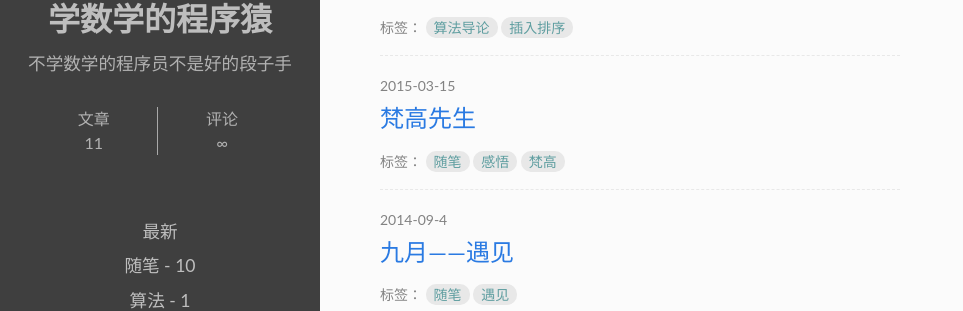
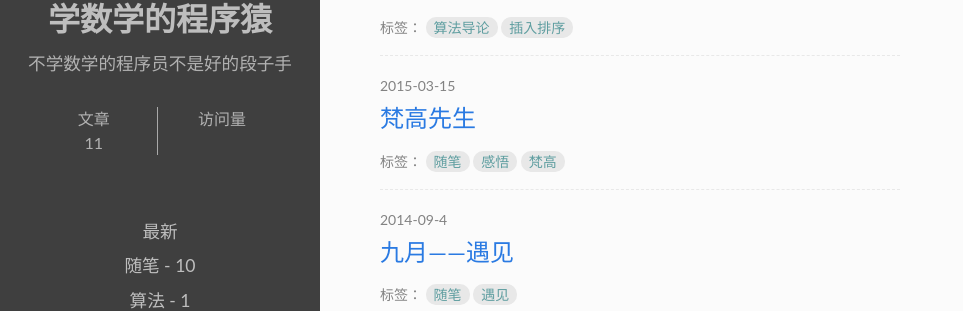
Before and after one commit to dongkuo/dongkuo.github.io, a Jekyll site: the page built from index.html, in a window 1280 px wide. Shown: the part 173-484 px from the top of the page, without its empty margins (0-963 px from the left). Built offline with Jekyll 4.4.1, drawn with Linux system fonts in a browser that asks for light colours; nearby versions of some CDN libraries; comment, search, counter and statistics services are not loaded.

Commit message:
加入51la统计

```diff
--- a/_includes/header.html
+++ b/_includes/header.html
@@ -9,9 +9,9 @@
 				<p>{{site.posts.size}}</p>
 			</div>
 			<div>
-				<p>评论</p>
+				<p>访问量</p>
 				<p>
-					∞
+					<script language="javascript" type="text/javascript" src="http://quote.51.la/?id=18709502&amp;mb=1"></script>
 				</p>
 			</div>
 		</div>
--- a/_layouts/layout.html
+++ b/_layouts/layout.html
@@ -12,6 +12,8 @@
         {{ content }}
       </div>
     </div>
+	<script language="javascript" type="text/javascript" src="http://js.users.51.la/18709502.js"></script>
+	<noscript><a href="http://www.51.la/?18709502" target="_blank"><img alt="&#x6211;&#x8981;&#x5566;&#x514D;&#x8D39;&#x7EDF;&#x8BA1;" src="http://img.users.51.la/18709502.asp" style="border:none" /></a></noscript>
   </body>
 
 </html>
--- a/_sass/_layout.scss
+++ b/_sass/_layout.scss
@@ -88,6 +88,13 @@
     &:hover{
         color:white;
     }
+}
+
+.Ajiang{
+	color: $slide-bar-accent-color;
+}
+.Ajiang:visited{
+	color: $slide-bar-accent-color;
 }
 
 
```
